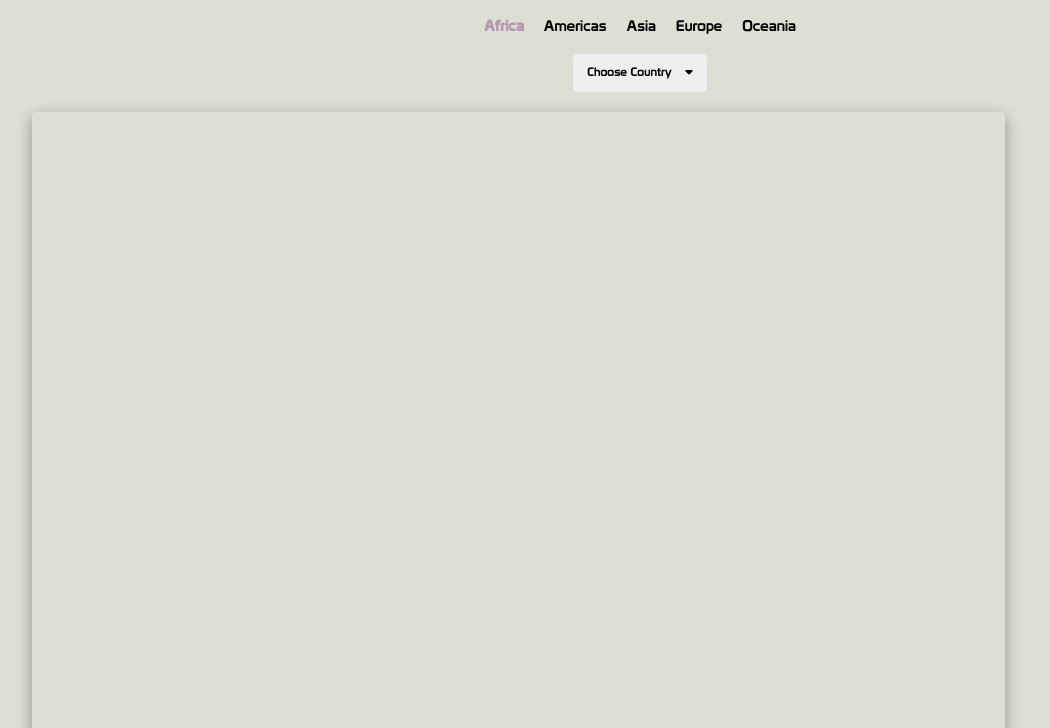
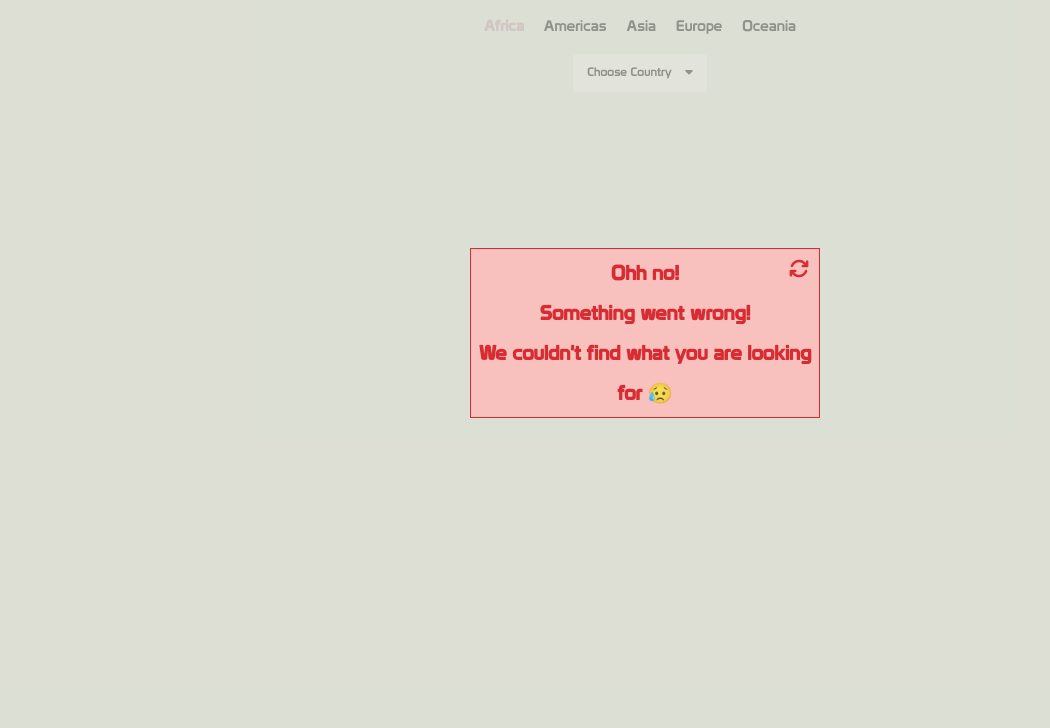
Before and after one commit to shirtol/Covid19_Project, a website: page index.html in a window 1280 px wide. Shown: the part 72-800 px from the top of the page, without its empty margins (0-1050 px from the left). Drawn offline with nearby package versions, Linux system fonts and the light colour scheme; no server answers.

Commit message:
Added error message

```diff
--- a/index.html
+++ b/index.html
@@ -73,5 +73,13 @@
             <div></div>
             <div></div>
         </div>
+        <div class="error-msg-container">
+            <div class="error-msg">
+                Ohh no! <br />
+                Something went wrong! <br />
+                We couldn't find what you are looking for 😥
+                <i class="fas fa-sync fa-1x"></i>
+            </div>
+        </div>
     </body>
 </html>
--- a/script/CountryController.js
+++ b/script/CountryController.js
@@ -45,6 +45,8 @@ export class CountryController {
 
             return specificData;
         } catch (err) {
+            document.querySelector(".error-msg-container").style.display =
+                "flex";
             console.error(err);
         }
     };
@@ -93,6 +95,8 @@ export class CountryController {
 
             return continentsObj;
         } catch (err) {
+            document.querySelector(".error-msg-container").style.display =
+                "flex";
             console.error(err);
         }
     };
--- a/script/Utils.js
+++ b/script/Utils.js
@@ -1,10 +1,16 @@
 export class Utils {
     static getFetchedData = async (url) => {
         try {
+            console.log("hi");
             const res = await fetch(url);
             const data = await res.json();
             return data;
         } catch (err) {
+            document.querySelectorAll("canvas").forEach((canvas) => {
+                canvas.classList.remove("card");
+            });
+            document.querySelector(".error-msg-container").style.display =
+                "flex";
             console.error(err);
         }
     };
--- a/script/index.js
+++ b/script/index.js
@@ -1,4 +1,8 @@
 import { CountryController } from "./CountryController.js";
+
+document.querySelector(".fa-sync").addEventListener("click", () => {
+    window.location.reload();
+});
 
 const countryController = await CountryController.build();
 
--- a/style/style.css
+++ b/style/style.css
@@ -170,6 +170,56 @@ body {
     align-items: center;
 }
 
+.error-msg-container {
+    position: absolute;
+    top: 0;
+    z-index: 20;
+    font-size: 5rem;
+    font-weight: 600;
+    display: none;
+    background: #dddfd4a8;
+    width: 100%;
+    height: 100vh;
+    align-items: center;
+    justify-content: center;
+}
+
+.error-msg {
+    color: #d8000c;
+    background-color: #ffbaba;
+    border: 1px solid;
+
+    background-repeat: no-repeat;
+    background-position: 1rem center;
+    width: 35rem;
+    height: 17rem;
+    position: absolute;
+    top: 50%;
+    left: 50%;
+    margin-left: -17rem;
+    margin-top: -8rem;
+    text-align: center;
+    font-size: 2rem;
+    line-height: 4rem;
+    display: flex;
+    align-items: center;
+    justify-content: space-around;
+    opacity: 0.8;
+}
+
+.error-msg i {
+    position: absolute;
+    top: 1rem;
+    right: 1rem;
+    color: var(--close-icon-color);
+    cursor: pointer;
+}
+
+.error-msg i:hover {
+    color: #fff;
+    transition: 100ms ease-in-out;
+}
+
 /* Spinner */
 .lds-roller {
     display: inline-block;
```
Also changed, not shown: assets/img/error.png (added).
